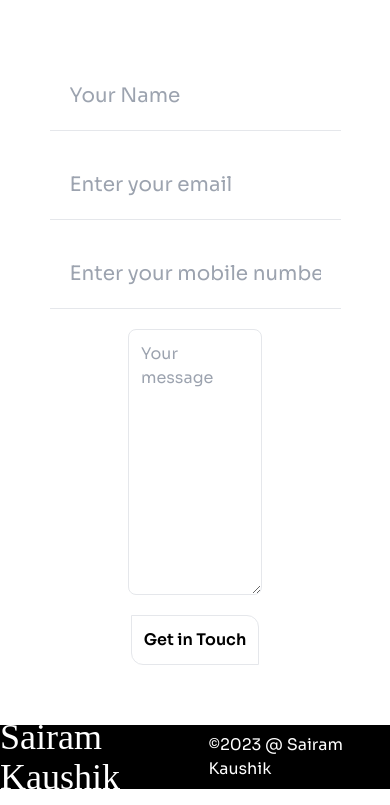
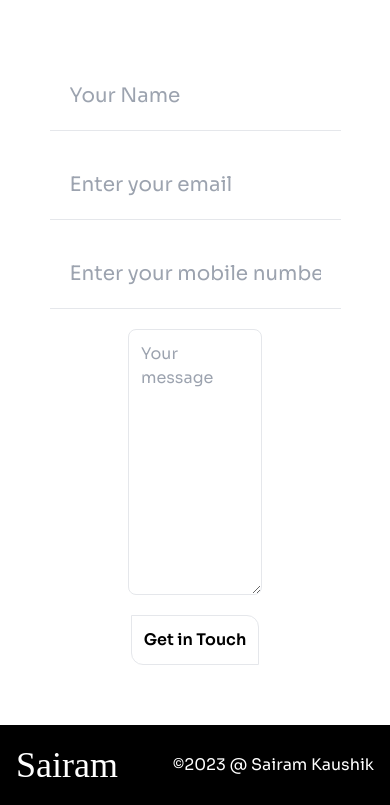
Before and after one commit to sai-ram-kaushik/portfolio_next, a Next.js app: page / in a window 390 px wide. Shown: the part 7123-7928 px from the top of the page. Built offline with nearby package versions, Linux system fonts and the light colour scheme; a web font is replaced by a local one.

Commit message:
updated with the footer content

```diff
--- a/constants/index.js
+++ b/constants/index.js
@@ -39,7 +39,7 @@ export const socials = [
   },
   {
     label: "Instagram",
-    link: "https://github.com/sai-ram-kaushik",
+    link: "https://www.instagram.com/sairamkaushik/",
     icon: <FaInstagram />,
   },
 ];
--- a/sections/Footer.jsx
+++ b/sections/Footer.jsx
@@ -1,16 +1,16 @@
 import Link from "next/link";
 const Footer = () => {
   return (
-    <div className="w-full h-16 bg-primary-black text-primary-white mt-10">
+    <div className="w-full h-20 bg-primary-black text-primary-white mt-10">
       <div className="container mx-auto w-full h-full">
-        <div className="flex items-center justify-between w-full h-full">
-          <Link href="/#">
+        <div className="flex items-center justify-between w-full h-full px-4 lg:px-0">
+          <Link href="/#" className="text-center">
             <h1>
-              Sairam <span className="text-primary-white">Kaushik</span>
+              Sairam
             </h1>
           </Link>
 
-          <p>&copy;2023 @ Sairam Kaushik</p>
+          <p className="text-center">&copy;2023 @ Sairam Kaushik</p>
         </div>
       </div>
     </div>
```
